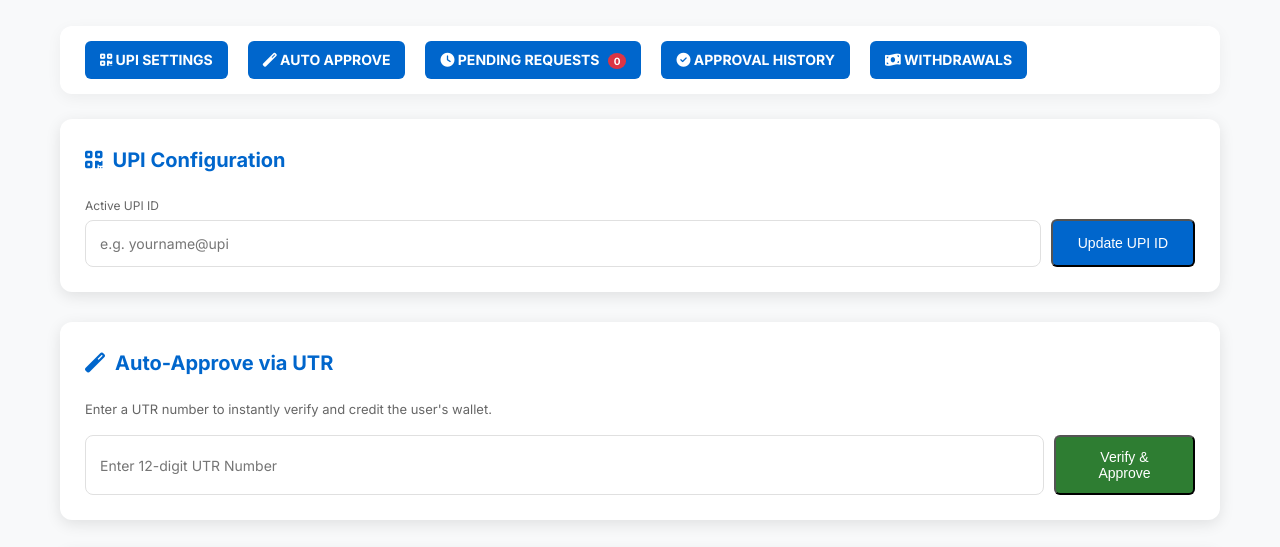
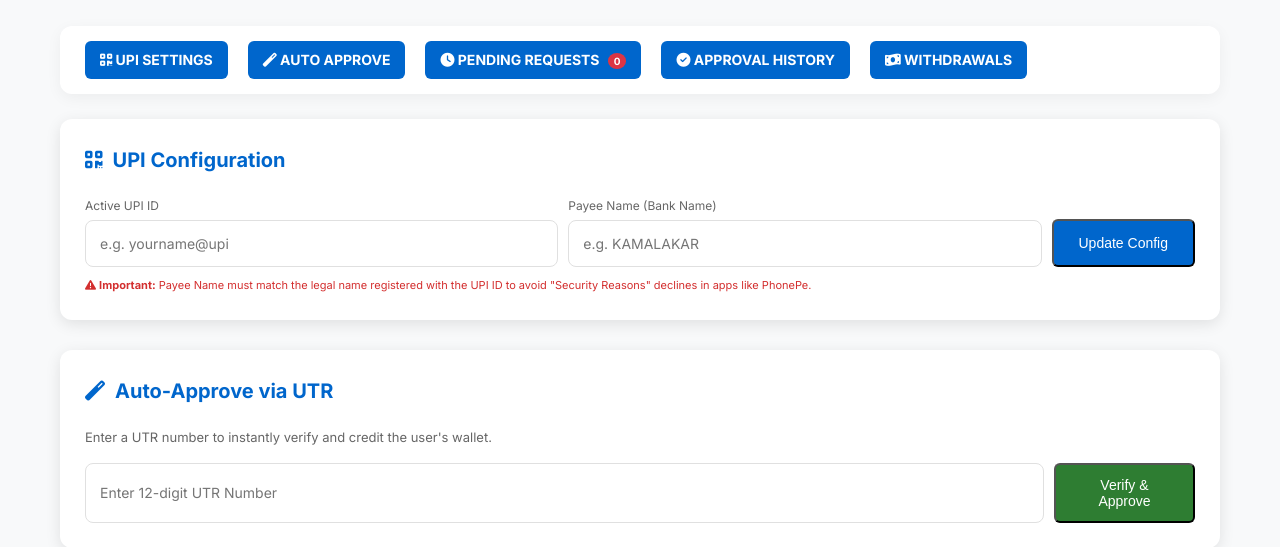
Before and after one commit to KAMALAKAR810/Kamalakar-project, a Django app: page /admin-payments/ in a window 1280 px wide. Shown: the part 200-747 px from the top of the page. Run offline with Django 5.2, Linux system fonts and the light colour scheme; the visitor is signed in with stand-in values (Sample User, id 1); data comes from the database, SQL or seed files in the repository; data that the repository does not hold is empty.

Commit message:
Payment corrected2

```diff
--- a/MATKAAPP/models.py
+++ b/MATKAAPP/models.py
@@ -270,11 +270,12 @@ class Notification(models.Model):
 
 class PaymentSettings(models.Model):
     upi_id = models.CharField(max_length=255, default="yourdefault@upi")
+    payee_name = models.CharField(max_length=255, default="Payee Name", help_text="Should match the name registered with the bank/UPI ID")
     is_active = models.BooleanField(default=True)
     updated_at = models.DateTimeField(auto_now=True)
 
     def __str__(self):
-        return f"Active UPI: {self.upi_id}"
+        return f"Active UPI: {self.upi_id} ({self.payee_name})"
 
 class DepositRequest(models.Model):
     """
--- a/MATKAAPP/views.py
+++ b/MATKAAPP/views.py
@@ -1396,14 +1396,16 @@ def payment_page(request):
         # 1. Handle Amount Submission (Initial step)
         if 'amount' in request.POST and 'utr_number' not in request.POST:
             amount = request.POST.get('amount')
-            txn_ref = f"TXN-{uuid.uuid4().hex[:8].upper()}"
+            # Use a simpler reference format to avoid security flags in UPI apps
+            txn_ref = uuid.uuid4().hex[:8].upper()
 
             # Get UPI config
             config = PaymentSettings.objects.filter(is_active=True).last()
             upi_id = config.upi_id if config else 'default@upi'
-
-            # Generate UPI URL
-            upi_url = f"upi://pay?pa={upi_id}&pn=SERVICE&am={amount}&cu=INR&tn={txn_ref}"
+            payee_name = config.payee_name if config else 'SERVICE'
+
+            # Generate UPI URL with natural note
+            upi_url = f"upi://pay?pa={upi_id}&pn={payee_name}&am={amount}&cu=INR&tn=Ref{txn_ref}"
 
             return render(request, 'payment_qr.html', {
                 'amount': amount,
@@ -1453,11 +1455,12 @@ def admin_payment_management(request):
 
         if action == 'update_upi':
             upi_id = request.POST.get('upi_id')
+            payee_name = request.POST.get('payee_name', 'SERVICE')
             if upi_id:
                 # Deactivate others and create new
                 PaymentSettings.objects.all().update(is_active=False)
-                PaymentSettings.objects.create(upi_id=upi_id, is_active=True)
-                messages.success(request, f"Active UPI ID updated to {upi_id}")
+                PaymentSettings.objects.create(upi_id=upi_id, payee_name=payee_name, is_active=True)
+                messages.success(request, f"Active UPI ID updated to {upi_id} ({payee_name})")
             return redirect('admin_payment_management')
 
         elif action == 'approve_deposit':
@@ -1551,6 +1554,7 @@ def admin_payment_management(request):
 
     return render(request, 'admin_payment_management.html', {
         'active_upi': active_config.upi_id if active_config else '',
+        'active_payee': active_config.payee_name if active_config else '',
         'pending_deposits': pending_deposits,
         'recent_approved': recent_approved,
         'utr_search': utr_search,
--- a/templates/admin_payment_management.html
+++ b/templates/admin_payment_management.html
@@ -126,15 +126,22 @@
         <div class="admin-title">
             <i class="fas fa-qrcode"></i> UPI Configuration
         </div>
-        <form method="POST" style="display: flex; gap: 10px; align-items: flex-end;">
+        <form method="POST" style="display: flex; gap: 10px; align-items: flex-end; flex-wrap: wrap;">
             {% csrf_token %}
             <input type="hidden" name="action" value="update_upi">
-            <div style="flex: 1;">
+            <div style="flex: 1; min-width: 200px;">
                 <label style="display: block; font-size: 12px; margin-bottom: 5px; color: #666;">Active UPI ID</label>
                 <input type="text" name="upi_id" value="{{ active_upi }}" class="bet-input" placeholder="e.g. yourname@upi" required>
             </div>
-            <button type="submit" class="btn-gold" style="padding: 14px 25px;">Update UPI ID</button>
+            <div style="flex: 1; min-width: 200px;">
+                <label style="display: block; font-size: 12px; margin-bottom: 5px; color: #666;">Payee Name (Bank Name)</label>
+                <input type="text" name="payee_name" value="{{ active_payee }}" class="bet-input" placeholder="e.g. KAMALAKAR" required>
+            </div>
+            <button type="submit" class="btn-gold" style="padding: 14px 25px;">Update Config</button>
         </form>
+        <p style="font-size: 11px; color: #d32f2f; margin-top: 10px;">
+            <i class="fas fa-exclamation-triangle"></i> <b>Important:</b> Payee Name must match the legal name registered with the UPI ID to avoid "Security Reasons" declines in apps like PhonePe.
+        </p>
     </div>
 
     <!-- Auto Approval -->
```
Also changed, not shown: MATKAAPP/migrations/0023_paymentsettings_payee_name.py (added).
